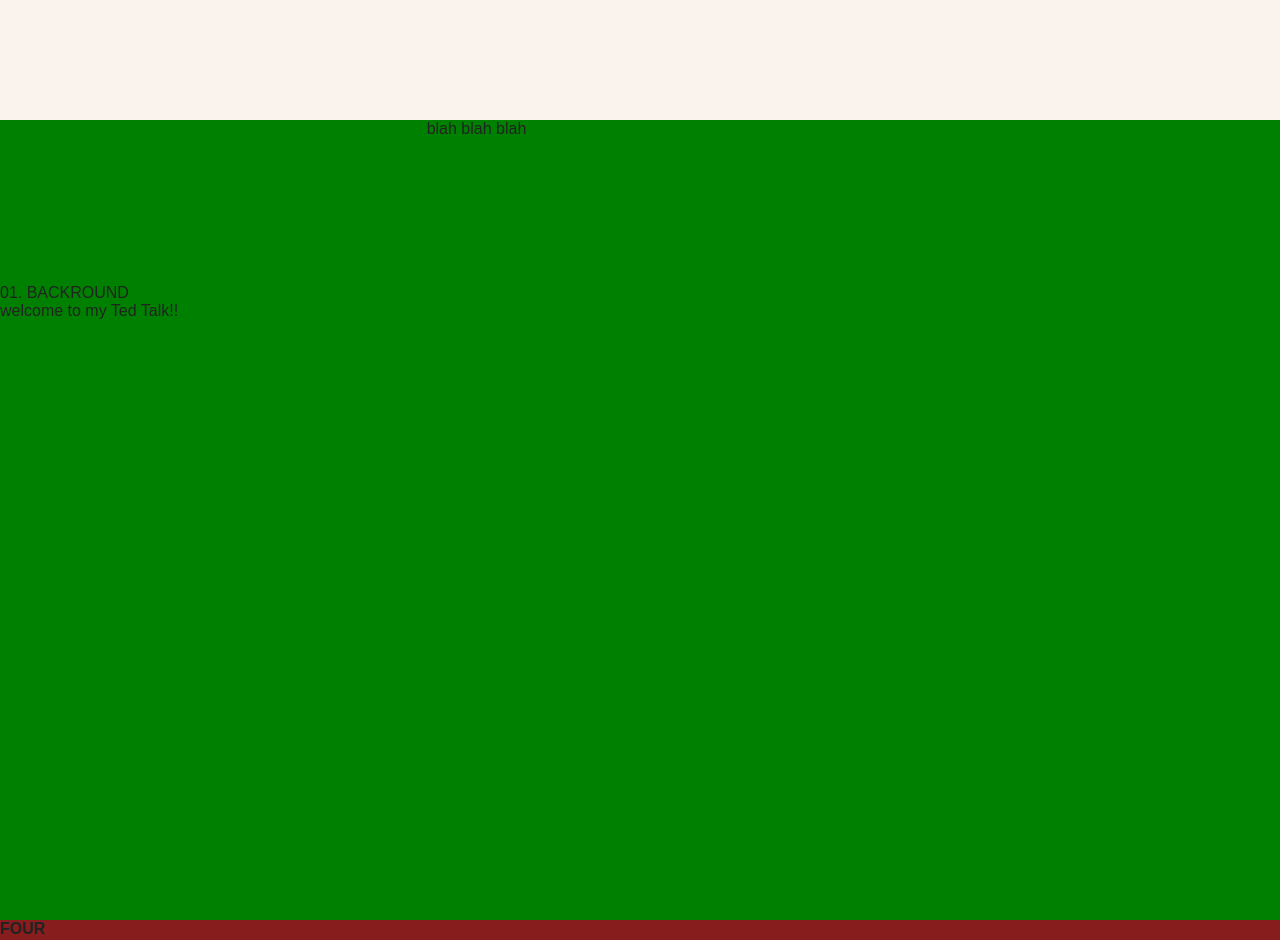
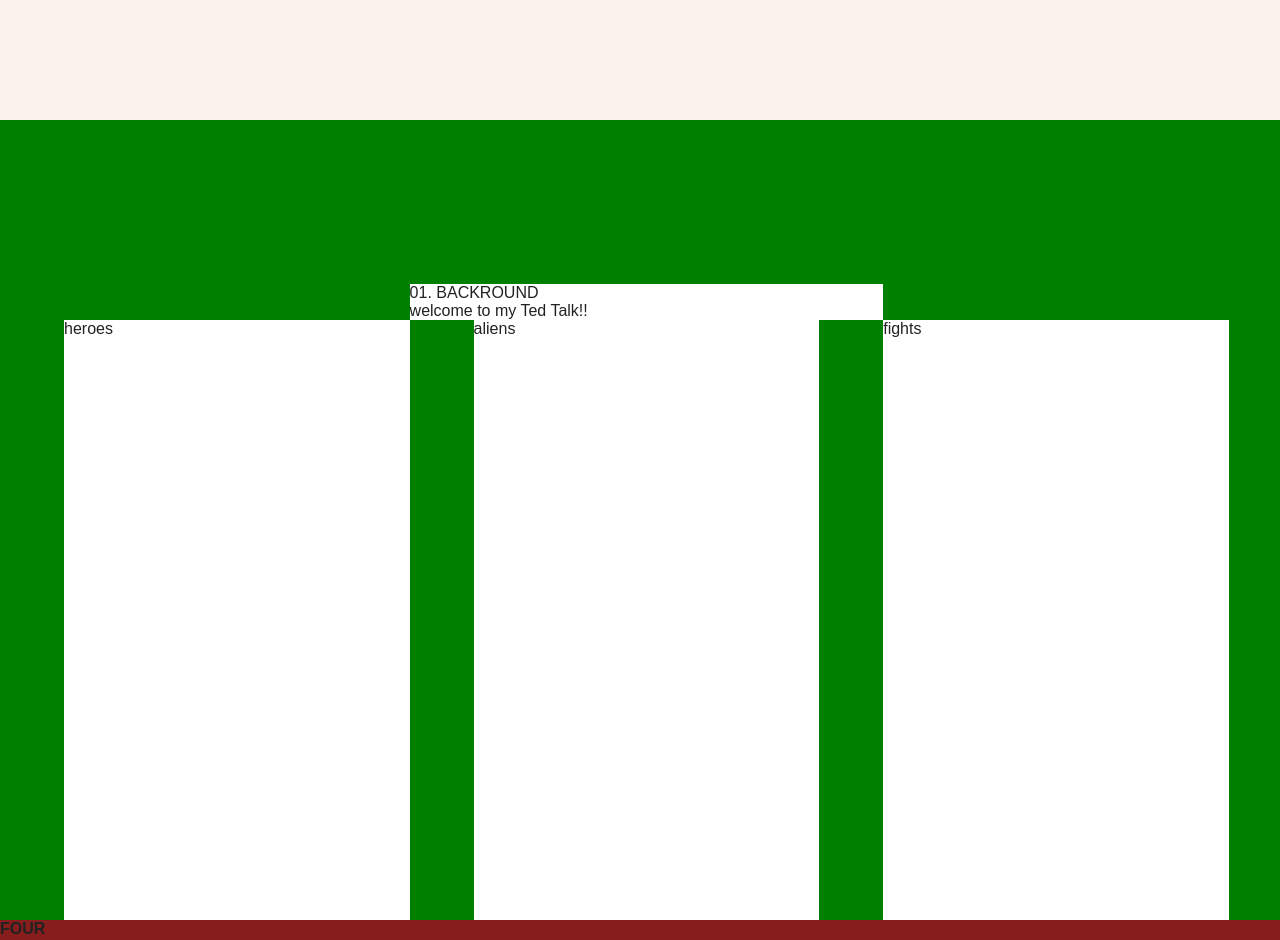
Before and after one commit to sarahannekreitzer/583-project-1, a website: page views/index.html in a window 1280 px wide. Shown: the part 1480-2420 px from the top of the page. Drawn offline with nearby package versions, Linux system fonts and the light colour scheme; no server answers; a script that the page names is missing; a web font is replaced by a local one.

Commit message:
🎐🏰 Checkpoint ./public/style.css:3126019/494 ./views/index.html:3126019/307

```diff
--- a/public/style.css
+++ b/public/style.css
@@ -133,12 +133,28 @@ h2 {
 /* panel 3 */
 .grid-3 {
   display:grid;
-  grid-template-columns: 1fr 1fr 1fr;
+  grid-template-columns: 5% 27% 5% 27% 5% 27% 5%;
   grid-template-rows: 200px 600px;
 }
 
-.panel-3-title {
-  grid-template-row:
+.panel-3-titles {
+  grid-column: 3/6;
+  background-color: white;
+}
+
+.heroes {
+  grid-column: 2/3;
+  background-color: white;
+}
+
+.aliens {
+  grid-column: 4/5;
+  background-color: white;
+}
+
+.fights {
+  grid-column: 6/7;
+  background-color: white;
 }
 
 .item {
--- a/views/index.html
+++ b/views/index.html
@@ -76,12 +76,20 @@
         </section>
         <section class="panel green">
           <div class="grid-3">
-            <div class="panel-3-title item">
+            <div class="panel-3-titles item">
               01. BACKROUND <br>
               welcome to my Ted Talk!!
             </div>
-            <div>
-              blah blah blah
+            <div class="heroes">
+              heroes
+            </div>
+
+            <div class="aliens">
+              aliens
+            </div>
+
+            <div class="fights">
+              fights
             </div>
 
           </div>
```
